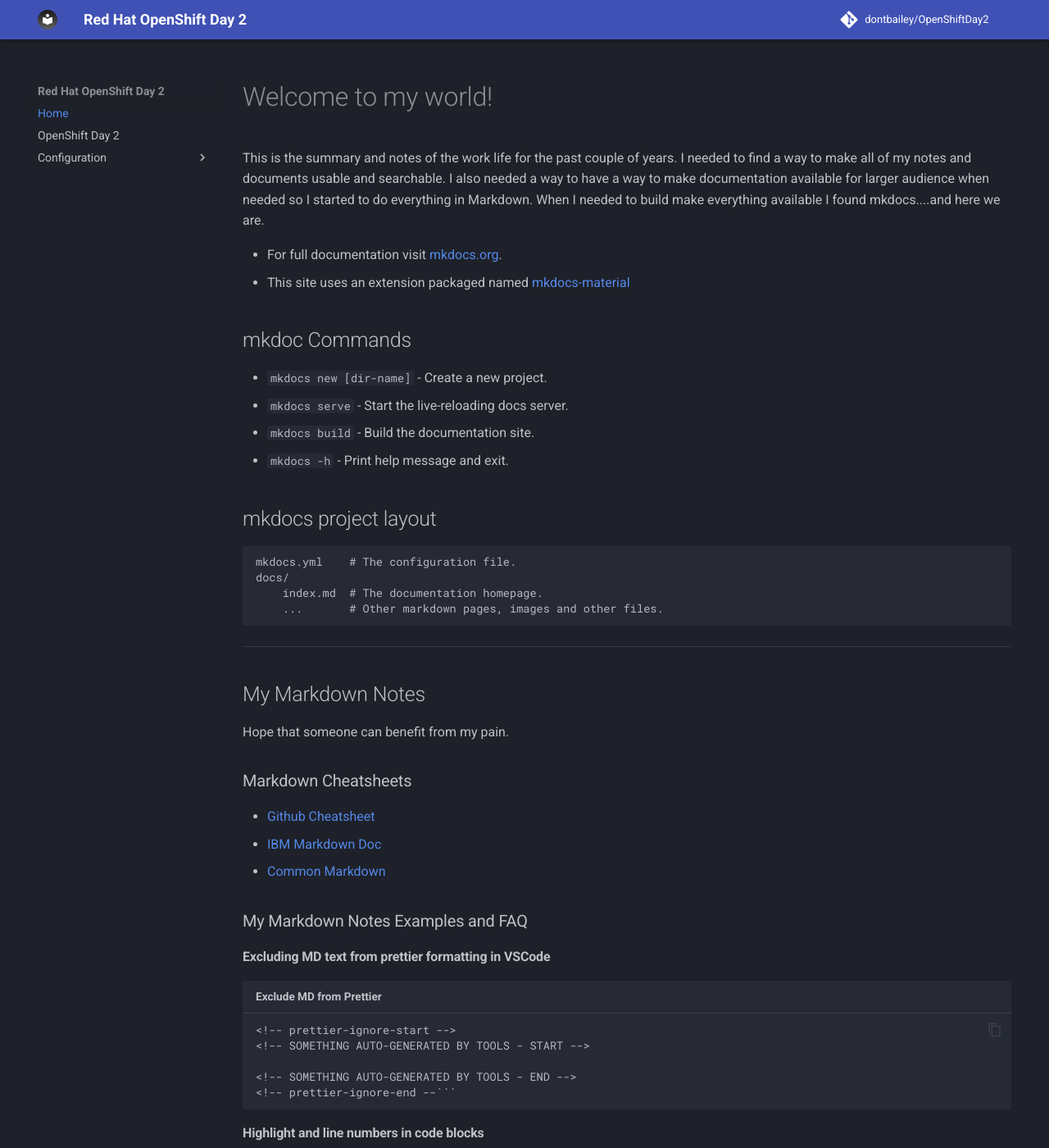
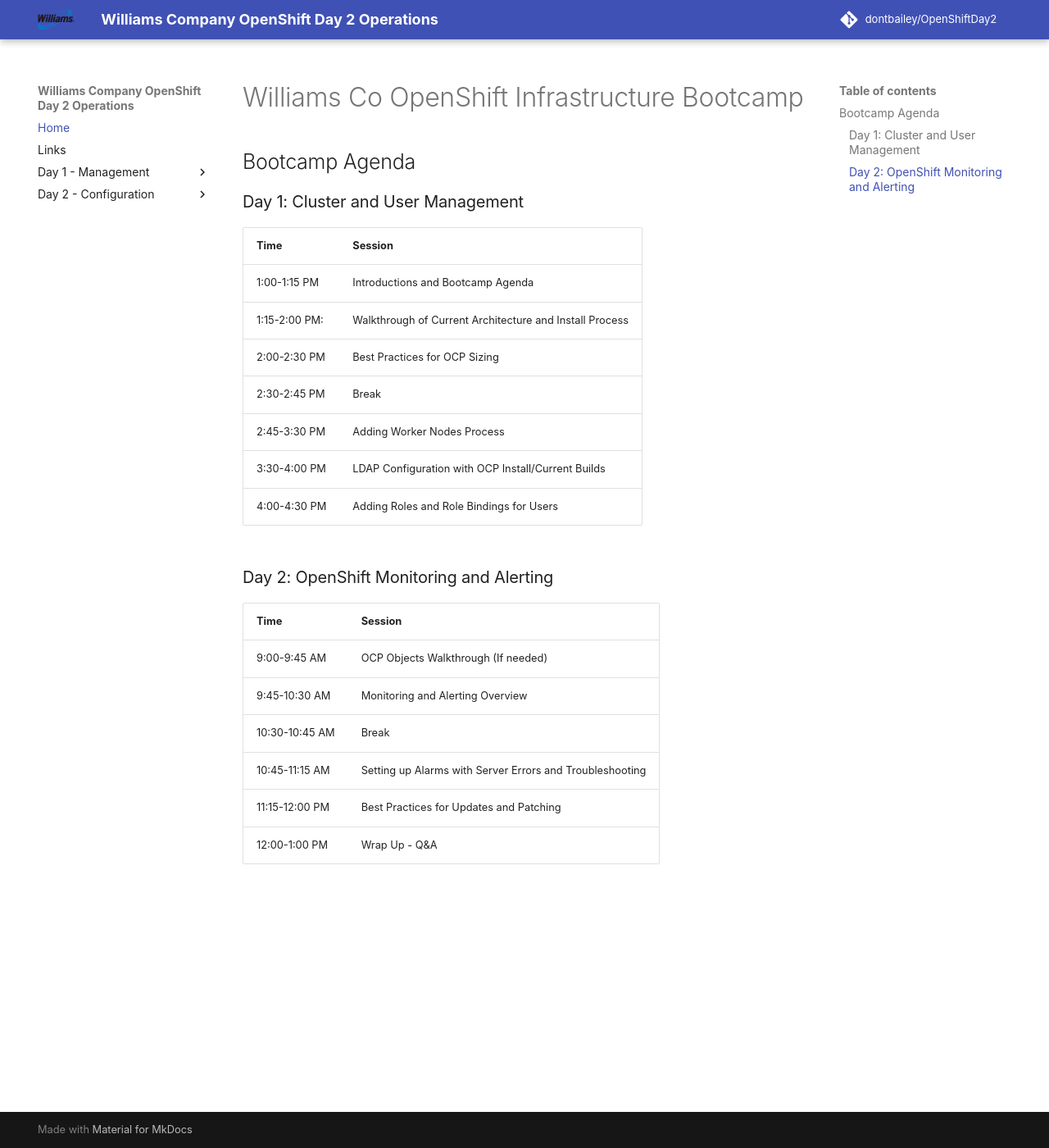
Before and after one commit to dontbailey/OpenShiftDay2, an MkDocs documentation site: the page built from docs/index.md, in a window 1280 px wide and 1400 px high. Shown: the whole window at 82% size. Built offline with MkDocs 1.6.1 and Material for MkDocs 9.7.7, drawn with Linux system fonts in a browser that asks for light colours; some web fonts are replaced; comment, search, counter and statistics services are not loaded; some of the changed text lies outside the part shown.

Commit message:
Updates to eht site

`````diff
--- a/docs/index.md
+++ b/docs/index.md
@@ -1,126 +1,26 @@
----
-hide:
-  - toc
----
+# Williams Co OpenShift Infrastructure Bootcamp
 
-# Welcome to my world!
+## Bootcamp Agenda
 
-This is the summary and notes of the work life for the past couple of years. I needed to find a way to make all of my notes and documents usable and searchable. I also needed a way to have a way to make documentation available for larger audience when needed so I started to do everything in Markdown. When I needed to build make everything available I found mkdocs....and here we are.
+### Day 1: Cluster and User Management
 
-- For full documentation visit [mkdocs.org](https://www.mkdocs.org).
-- This site uses an extension packaged named [mkdocs-material](https://squidfunk.github.io/mkdocs-material/)
+| Time | Session |
+|------|---------|
+| 1:00-1:15 PM | Introductions and Bootcamp Agenda |
+| 1:15-2:00 PM: | Walkthrough of Current Architecture and Install Process |
+| 2:00-2:30 PM | Best Practices for OCP Sizing |
+| 2:30-2:45 PM | Break |
+| 2:45-3:30 PM | Adding Worker Nodes Process |
+| 3:30-4:00 PM | LDAP Configuration with OCP Install/Current Builds |
+| 4:00-4:30 PM | Adding Roles and Role Bindings for Users |
 
-## mkdoc Commands
+### Day 2: OpenShift Monitoring and Alerting
 
-- `mkdocs new [dir-name]` - Create a new project.
-- `mkdocs serve` - Start the live-reloading docs server.
-- `mkdocs build` - Build the documentation site.
-- `mkdocs -h` - Print help message and exit.
-
-## mkdocs project layout
-
-    mkdocs.yml    # The configuration file.
-    docs/
-        index.md  # The documentation homepage.
-        ...       # Other markdown pages, images and other files.
-
----
-
-## My Markdown Notes
-
-Hope that someone can benefit from my pain.
-
-### Markdown Cheatsheets
-
-- [Github Cheatsheet](https://github.com/adam-p/markdown-here/wiki/Markdown-Cheatsheet)
-- [IBM Markdown Doc](https://www.ibm.com/docs/en/SSYKAV?topic=train-how-do-use-markdown)
-- [Common Markdown](https://commonmark.org/help/)
-
-### My Markdown Notes Examples and FAQ
-
-#### Excluding MD text from prettier formatting in VSCode
-
-````{ .md .copy title="Exclude MD from Prettier" }
-<!-- prettier-ignore-start -->
-<!-- SOMETHING AUTO-GENERATED BY TOOLS - START -->
-
-<!-- SOMETHING AUTO-GENERATED BY TOOLS - END -->
-<!-- prettier-ignore-end --```
-````
-
-#### Highlight and line numbers in code blocks
-
-```{ .yaml linenums="1" hl_lines="6-7 12-15 20" title="install-config.yaml" .nocopy }
-    additionalTrustBundlePolicy: Proxyonly
-    apiVersion: v1
-    baseDomain: gym.lan
-    compute:
-    - architecture: amd64
-      hyperthreading: Enabled
-      name: worker
-      platform:
-        vsphere:
-          cpus: 8
-          memoryMB: 16384
-      replicas: 2
-    controlPlane:
-      architecture: amd64
-      hyperthreading: Enabled
-      name: master
-      platform:
-        vsphere:
-          cpus: 4
-          memoryMB: 16384
-      replicas: 3
-    metadata:
-      creationTimestamp: null
-      name: ocpinstall
-```
-
-
-#### Ordered list
-
-1. ordered list
-2. next item
-     1. sub item 1
-     2. sub item 1
-3. next item
-     1. sub item
-         1. sub sub item
-4. next item
-
-#### Definition Lists
-
-`Definition Lists`
-: asdfadfadf
-
-`second term`
-: asdfasdfadf adsfadsffao
-
-#### Task List
-
-- [ ] action 1
-- [x] action 2
-- [ ] action 3
-- [ ] action 4
-
-##### Diagrams
-
-- [mermaid.js](https://mermaid.js.org/syntax/flowchart.html)
-- [more diagrams](https://squidfunk.github.io/mkdocs-material/reference/diagrams/)
-
-```mermaid
-graph LR
-  A[Start] --> B{Error?};
-  B --> |Yes| C[Hmm...];
-  C --> D[Debug];
-  D --> B;
-  B ---->|No| E[Yay!!];
-```
-
-- [D2](https://d2lang.com)
-
-```d2
-direction: right
-x -> y: Hello World
-```
+| Time | Session |
+|------|---------|
+| 9:00-9:45 AM | OCP Objects Walkthrough (If needed) |
+| 9:45-10:30 AM | Monitoring and Alerting Overview |
+| 10:30-10:45 AM | Break |
+| 10:45-11:15 AM | Setting up Alarms with Server Errors and Troubleshooting |
+| 11:15-12:00 PM | Best Practices for Updates and Patching|
+| 12:00-1:00 PM | Wrap Up - Q&A |
--- a/mkdocs.yml
+++ b/mkdocs.yml
@@ -1,4 +1,4 @@
-site_name: Red Hat OpenShift Day 2
+site_name: Williams Company OpenShift Day 2 Operations
 site_url: https://github.com/OpenShiftDay2
 edit_uri: ""
 site_author: Don Bailey
@@ -10,18 +10,29 @@ repo_url: https://github.com/dontbailey/OpenShiftDay2
 
 nav:
     - Home: index.md
-    - OpenShift Day 2: OpenShift_day2.md
-    - Configuration:
+    - Links: OpenShift_day2.md
+    - Day 1 - Management:
+          - Cluster and User Management: day1-cluster-and-user-management.md
+          - Adding Worker Nodes: day1-adding-worker-nodes.md
+          - LDAP Configuration: day1-ldap-configuration.md
+          - Roles and Role Bindings: day1-roles-and-role-bindings.md
+    - Day 2 - Configuration:
           - Identity Provider: config-identity-provider.md
           - Image Registry: config-image-registry.md
           - Global Pull Secret: update-global-pull-secret.md
 theme:
     name: material
-    logo: assets/images/favicon.png
+    logo: images/williams_logo.png
+    favicon: images/williams_logo.png
     palette:
-        - scheme: slate
+        - scheme: default
+          primary: 0079C1
+          accent: c2c2c5
+    font:
+        text: Helvetica Roman
     features:
         - navigation.indexes
+        - search
 plugins:
     - open-in-new-tab
 markdown_extensions:
`````
Also changed, not shown: README.md (+35 -39 lines), docs/markdownNotes.md (added, +126 -0 lines), docs/images/williams_logo.png (added), 2 other files.
